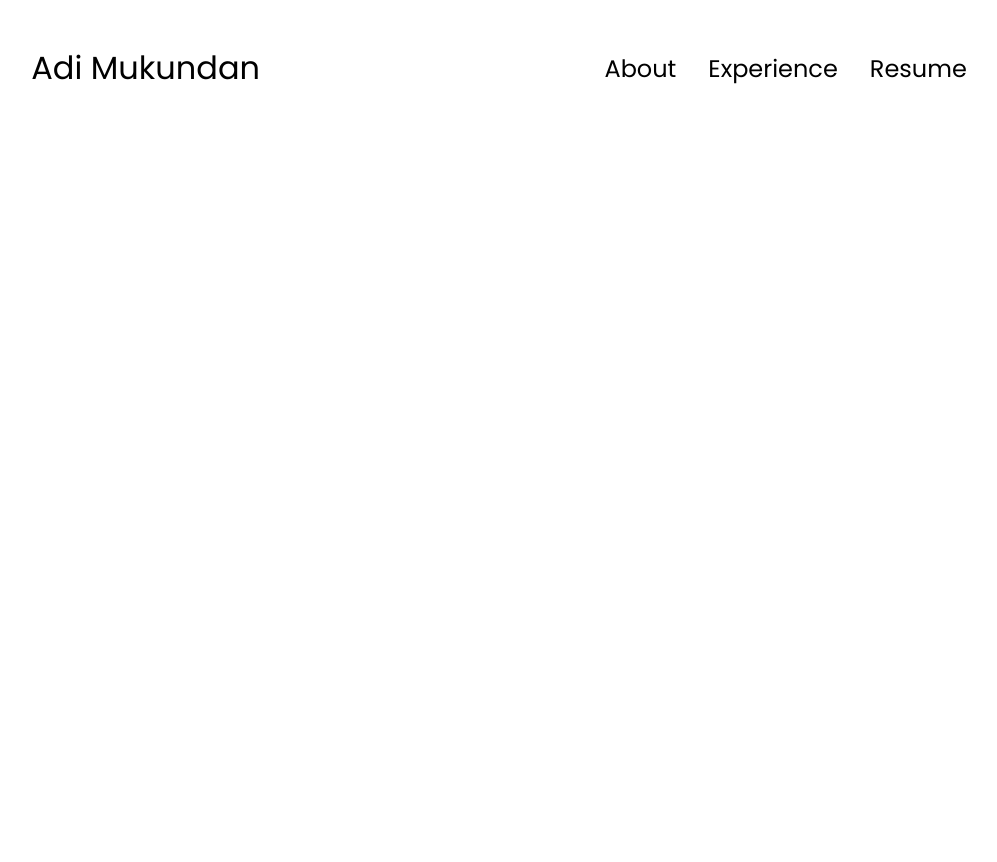
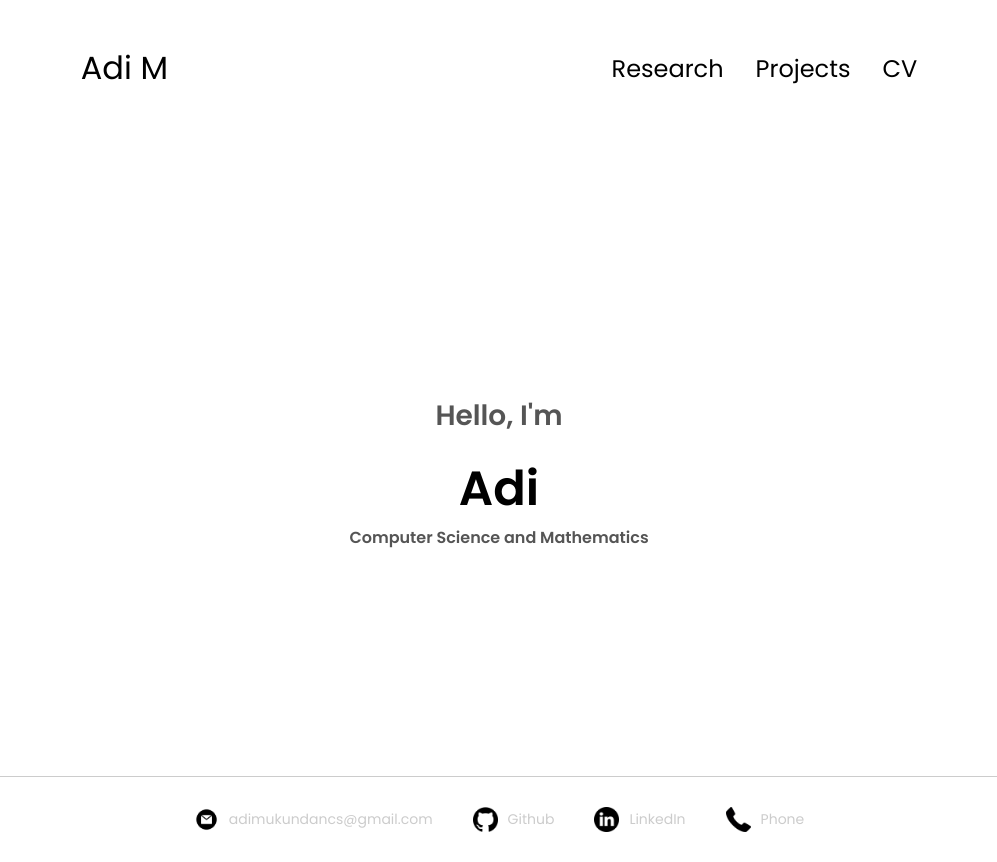
Before and after one commit to Adi-M02/portfolio, a plain HTML site: page index.html in a window 1280 px wide. Shown: the whole page, without its empty margins (141-1138 px from the left). Before the commit the page ends 800 px from the top, so only its background shows below. Drawn offline with Linux system fonts and the light colour scheme.

Commit message:
footer with links

```diff
--- a/index.html
+++ b/index.html
@@ -6,20 +6,22 @@
     <title>My Portfolio</title>
     <link rel="stylesheet" href="style.css">
     <link rel="stylesheet" href="mediaqueries.css">
+    <link rel="shortcut icon" type="image/x-icon" href="assets/profile-pic.ico" />
 </head>
     <body>
         <nav id="desktop-nav">
-            <div class="logo">Adi Mukundan</div>
-            <div>
+            <a href="/">
+                <div class="logo">Adi M</div>
+            </a>
                 <ul class="nav-links">
-                    <li><a href="#about">About</a></li>
-                    <li><a href="#experience">Experience</a></li>
-                    <li><a href="#resume">Resume</a></li>
+                    <li><a href="#research">Research</a></li>
+                    <li><a href="#projects">Projects</a></li>
+                    <li><a href="#resume">CV</a></li>
                 </ul>
             </div>
         </nav>
         <nav id="hamburger-nav">
-            <div class="logo">Adi Mukundan</div>
+            <div class="logo">Adi M</div>
             <div class="hamburger-menu">
                 <div class="hamburger-icon" onclick="toggleMenu()">
                     <span></span>
@@ -27,12 +29,58 @@
                     <span></span>
                 </div>
                 <div class="menu-links">
-                    <li><a href="#about" onclick="toggleMenu()">About</a></li>
-                    <li><a href="#experience" onclick="toggleMenu()">Experience</a></li>
-                    <li><a href="#resume" onclick="toggleMenu()">Resume</a></li>
+                    <li><a href="#research" onclick="toggleMenu()">Research</a></li>
+                    <li><a href="#projects" onclick="toggleMenu()">Projects</a></li>
+                    <li><a href="#resume" onclick="toggleMenu()">CV</a></li>
                 </div>
             </div>
         </nav>
+        <section id="profile">
+            <div class="section__text">
+                <p class="section__text__p1"> Hello, I'm</p>
+                <h1 class="title">Adi</h1>
+                <p class="section__text__p2">Computer Science and Mathematics</p>
+                <!-- <div class="btn-container">
+                    <button class="btn btn-color-2" onclick="window.open('./assets/resume.pdf')">Download CV</button>
+                </div>
+                <div calss="btn-container">
+                    <button class="btn btn-color-1" onclick="location.href='./#contact'">Download CV</button>
+                </div> -->
+                <!-- <div id="social-container">
+                    <img src="./assets/linkedin.png"
+                    alt="My LinkedIn profile"
+                    class="icon"
+                    onclick="location.href='https://www.linkedin.com/in/adi-mukundan/'"
+                    />
+                    <img src="./assets/github.png"
+                    alt="My Github profile"
+                    class="icon"
+                    onclick="location.href='https://github.com/Adi-M02'"
+                    />
+                </div> -->
+
+            </div>
+        </section>
+        <footer>
+            <div class="footer-container">
+                <a href="mailto:adimukundancs@gmail.com" class="footer-item">
+                    <img src="assets/email.png" alt="Email">
+                    <p>adimukundancs@gmail.com</p>
+                </a>
+                <a href="https://github.com/Adi-M02" class="footer-item">
+                    <img src="assets/github.png" alt="Github">
+                    <p>Github</p>
+                </a>
+                <a href="https://www.linkedin.com/in/adi-mukundan/" class="footer-item">
+                    <img src="assets/linkedin.png" alt="LinkedIn">
+                    <p>LinkedIn</p>
+                </a>
+                <a href="tel:3196939559" class="footer-item">
+                    <img src="assets/phone.png" alt="Phone">
+                    <p>Phone</p>
+                </a>
+            </div>
+        </footer>
         <script src="script.js"></script>
     </body>
 </html>
--- a/style.css
+++ b/style.css
@@ -9,6 +9,13 @@
 
 body {
     font-family: 'Poppins', sans-serif;
+}
+
+footer {
+    font-family: 'Poppins', sans-serif;
+    border-top: 1px solid #ccc;
+    padding: 20px 0;
+    text-align: center;
 }
 
 html {
@@ -142,3 +149,117 @@ a:hover {
 .hamburger-icon span:first-child {
     transform: none;
 }
+
+/* Sections */
+
+section {
+    padding-top: 4vh;
+    height: 96vh;
+    margin: 0 10rem;
+    box-sizing: border-box;
+    min-height: fit-content;
+}
+
+.section-container {
+    display: flex;
+}
+
+/* Profile Section */
+
+#profile {
+    display: flex;
+    justify-content: center;
+    gap: 5rem;
+    height: 80vh;
+}
+
+/* .section__pic-container {
+    display: flex;
+    height: 400px;
+    width: 400px;
+    margin: auto 0;
+} */
+
+.section__text {
+    align-self: center;
+    text-align: center;
+}
+
+.section__text p {
+    font-weight: 600;
+}
+
+.section__text__p1 {
+    font-size: 1.75rem;
+    margin-bottom: 1rem;
+}
+
+.title {
+    font-size: 3rem;
+    text-align: center;
+}
+
+#socials-container {
+    display: flex;
+    justify-content: center;
+    gap: 1rem;
+    margin-top: 1rem;
+}
+
+/* Icons */
+
+.icon {
+    cursor: pointer;
+    height: 2rem;
+}
+
+/* Footer */
+
+
+.footer-container {
+    display: flex;
+    justify-content: center; /* Center the items horizontally */
+    align-items: center; /* Center the items vertically */
+    max-width: 1200px;
+    margin: 0 auto;
+    flex-wrap: wrap;
+    gap: 20px; /* Add space between items */
+}
+
+.footer-item {
+    display: flex;
+    align-items: center;
+    text-align: left;
+    min-width: 10px;
+    margin: 10px;
+}
+
+.footer-item img {
+    max-width: 25px;  /* Adjust the size of the logos */
+    height: auto;
+    margin-right: 10px;
+}
+
+.footer-item p {
+    margin: 0;
+    font-size: 14px;
+    color: #ccc;
+}
+
+@media (max-width: 768px) {
+    .footer-container {
+        justify-content: center; /* Keep the items centered on smaller screens */
+    }
+
+    .footer-item {
+        min-width: 25px; /* Smaller minimum width to fit items horizontally */
+    }
+
+    .footer-item img {
+        max-width: 20px; /* Slightly smaller logos on smaller screens */
+    }
+
+    .footer-item p {
+        font-size: 13px; /* Adjust label size for smaller screens */
+    }
+}
```
Also changed, not shown: assets/phone.png (added), assets/profile-pic.ico (added), assets/profile-pic.png (added).
